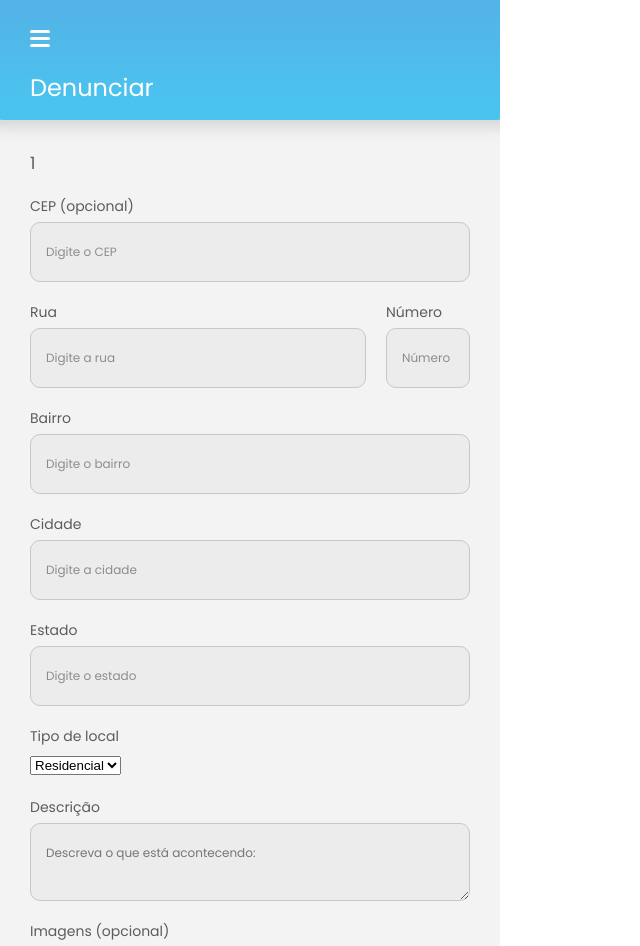
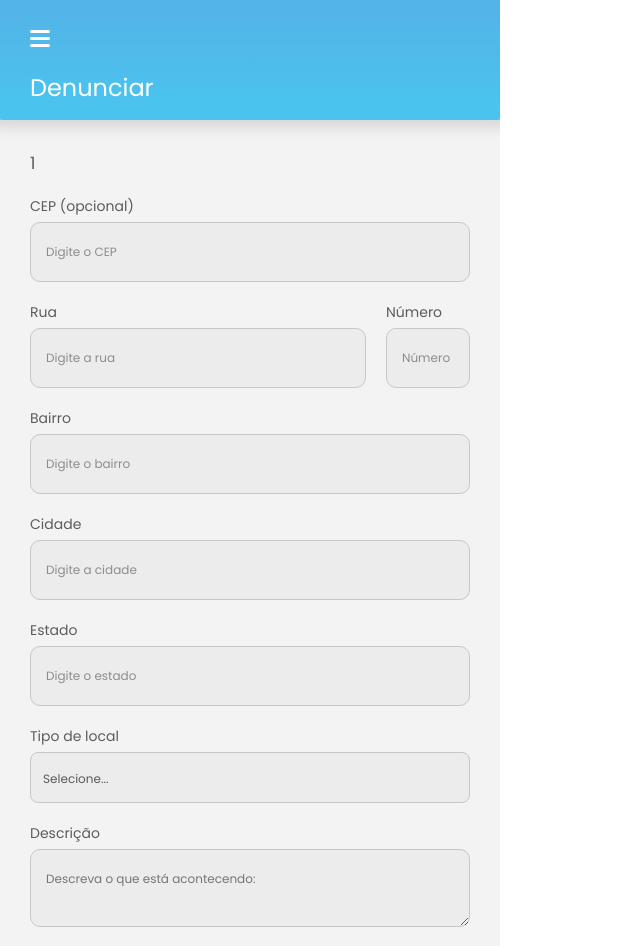
Before and after one commit to Beawnk/webapp, a Vue app: page /new-report/1 in a window 1280 px wide. Shown: the top 946 px of the page, without its empty margins (0-640 px from the left). Built offline with nearby package versions, Linux system fonts and the light colour scheme.

Commit message:
custom select

```diff
--- /dev/null
+++ b/src/components/CustomSelect.vue
@@ -0,0 +1,95 @@
+<template>
+  <div class="custom-select">
+    <div class="select-wrapper" :class="{ open: isOpen }" @click="toggleOpen">
+      <span class="selected">{{ selectedLabel }}</span>
+      <ul v-if="isOpen" class="options">
+        <li
+          v-for="option in options"
+          :key="option.value"
+          :class="{ selected: option.value === modelValue }"
+          @click.stop="select(option.value)"
+        >
+          {{ option.label }}
+        </li>
+      </ul>
+    </div>
+  </div>
+</template>
+
+<script setup>
+import { ref, computed, watch } from 'vue'
+
+const props = defineProps({
+  modelValue: [String, Number, Boolean],
+  options: { type: Array, required: true }, // [{ label, value }]
+  label: String
+})
+const emit = defineEmits(['update:modelValue'])
+
+const isOpen = ref(false)
+const selectedLabel = computed(() => {
+  const found = props.options.find(opt => opt.value === props.modelValue)
+  return found ? found.label : 'Selecione...'
+})
+
+function toggleOpen() {
+  isOpen.value = !isOpen.value
+}
+function select(value) {
+  emit('update:modelValue', value)
+  isOpen.value = false
+}
+
+// Optional: close on outside click
+function onClickOutside(e) {
+  if (!e.target.closest('.custom-select')) isOpen.value = false
+}
+watch(isOpen, open => {
+  if (open) window.addEventListener('click', onClickOutside)
+  else window.removeEventListener('click', onClickOutside)
+})
+</script>
+
+<style scoped>
+.custom-select {
+  position: relative;
+  width: 100%;
+  max-width: 100%;
+}
+.select-wrapper {
+  border: 1px solid var(--border-color);
+  border-radius: 8px;
+  padding: 12px;
+  background: var(--input-color);
+  cursor: pointer;
+  user-select: none;
+}
+.selected {
+  color: var(--gray-color);
+  font-size: var(--text-big);
+}
+.options {
+  position: absolute;
+  left: 0; right: 0;
+  top: 100%;
+  background: var(--input-color);
+  border: 1px solid var(--border-color);
+  border-radius: 0 0 8px 8px;
+  z-index: 10;
+  max-height: 200px;
+  overflow-y: auto;
+  margin: 0;
+  padding: 0;
+  list-style: none;
+  color: var(--gray-color);
+}
+.options li {
+    font-size: var(--text-big);
+    padding: 12px;
+    cursor: pointer;
+}
+.options li.selected,
+.options li:hover {
+  background: var(--btn-report-color);
+}
+</style>
--- a/src/views/NewReportView.vue
+++ b/src/views/NewReportView.vue
@@ -39,13 +39,16 @@
                 </div>
                 <div class="input-group">
                     <label for="local-type">Tipo de local</label>
-                    <select name="local-type" id="local-type">
-                        <option disabled value="">Selecione</option>
-                        <option value="residential">Residencial</option>
-                        <option value="commercial">Comercial</option>
-                        <option value="public">Público</option>
-                        <option value="other">Outro</option>
-                    </select>
+                    <CustomSelect
+                      v-model="localType"
+                      :options="[
+                        { label: 'Residencial', value: 'residential' },
+                        { label: 'Comercial', value: 'commercial' },
+                        { label: 'Público', value: 'public' },
+                        { label: 'Outro', value: 'other' }
+                      ]"
+                      label="Selecione"
+                    />
                 </div>
                 <div class="input-group">
                     <label for="description">Descrição</label>
@@ -94,6 +97,7 @@ import { useGetAddress } from '@/composables/getAddress';
 import { useUserStore } from '@/stores/UserStore';
 import { supabase } from '@/lib/supabaseClient';
 import Menu from '@/components/Menu.vue';
+import CustomSelect from '@/components/CustomSelect.vue'
 
 const props = defineProps(['type'])
 
@@ -109,6 +113,7 @@ const city = ref('');
 const state = ref('');
 const description = ref('');
 const images = ref([]);
+const localType = ref('');
 
 const fillCep = async () => {
   const cepValue = zip_code.value.replace(/\D/g, '');
```
